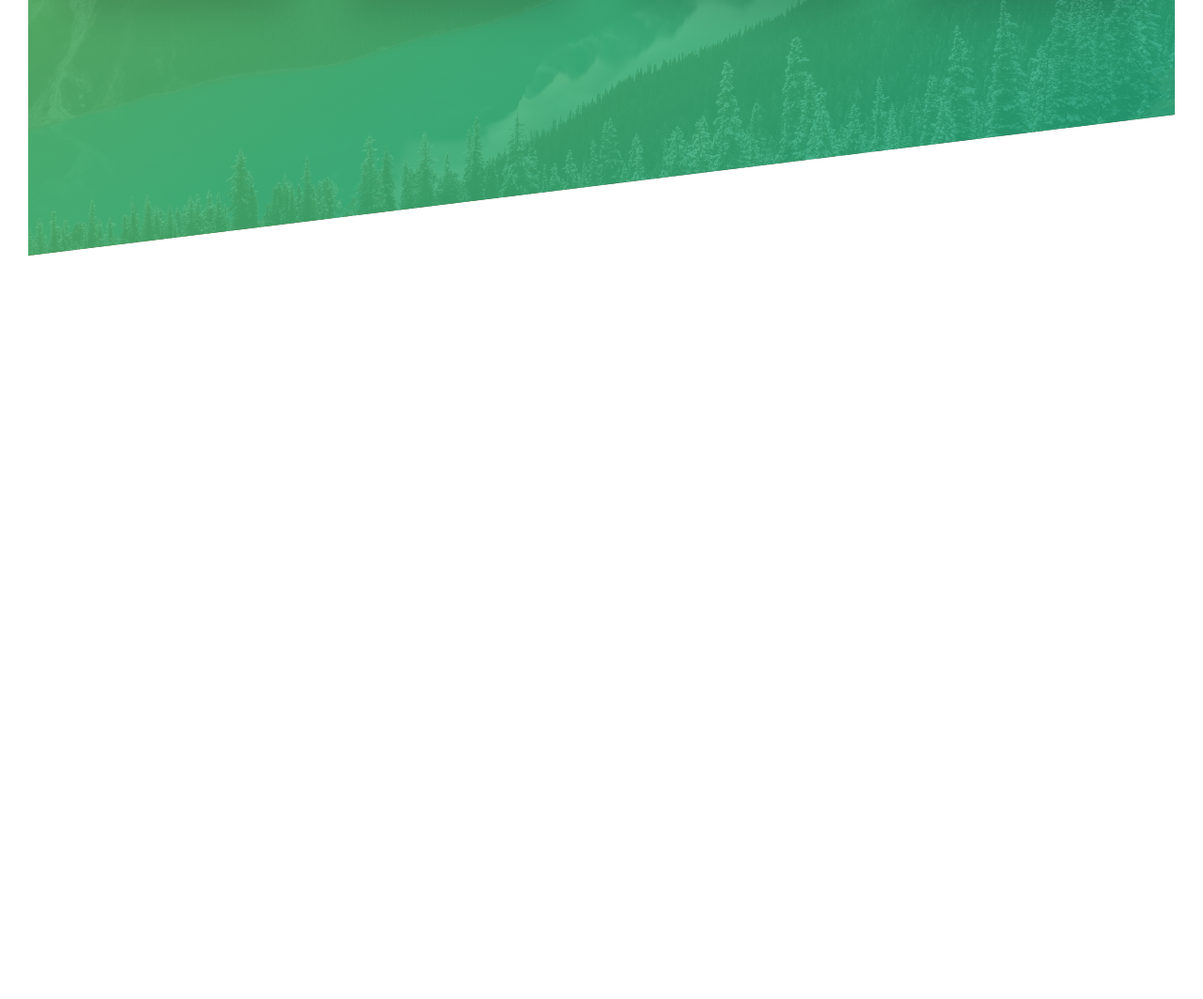
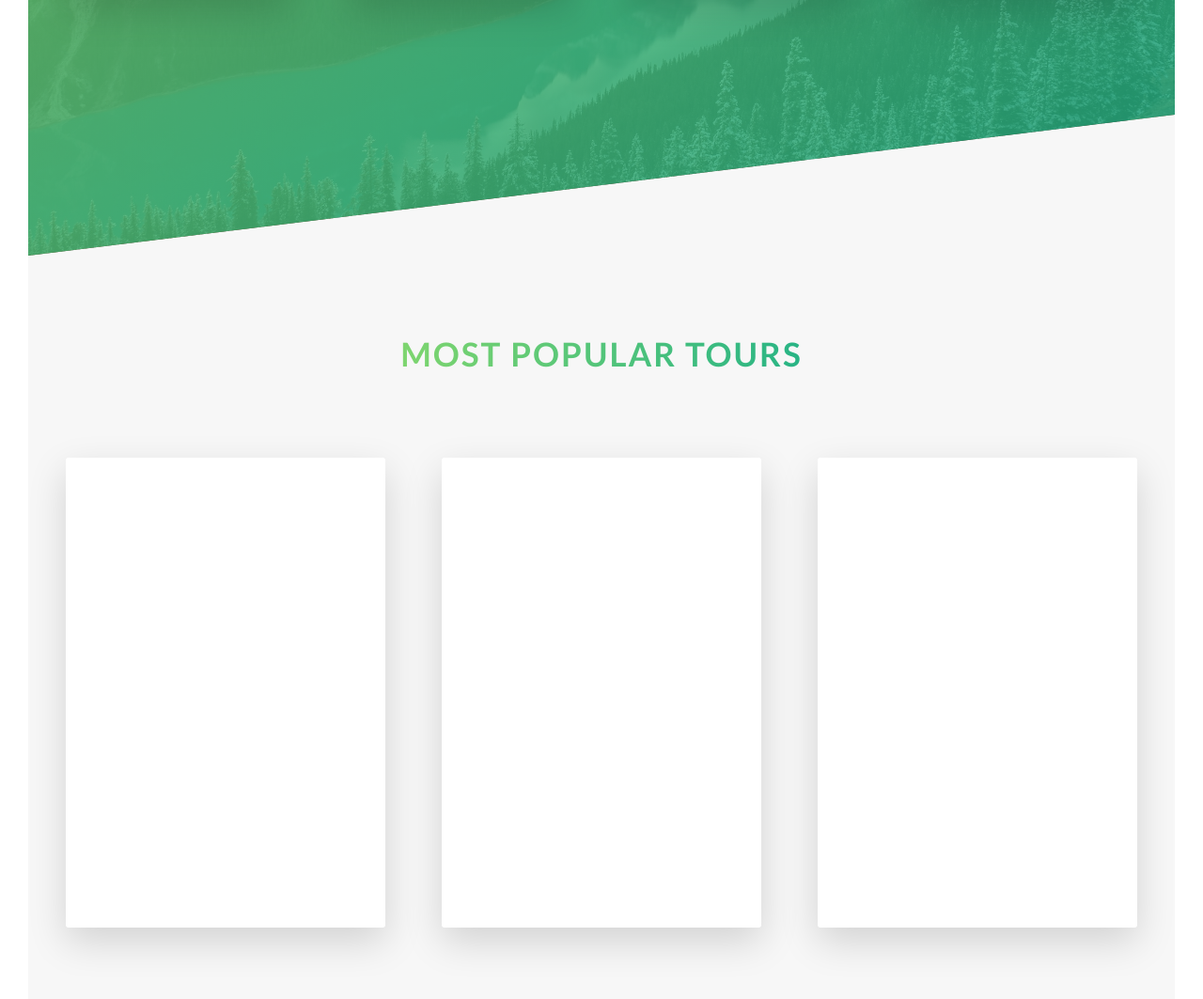
Before and after one commit to KamuiShiroPL/Natours, a website: page index.html in a window 1280 px wide. Shown: the part 1998-3061 px from the top of the page at 94% size. Before the commit the page ends 2270 px from the top, so only its background shows below. Drawn offline with Linux system fonts and the light colour scheme.

```diff
--- a/index.html
+++ b/index.html
@@ -100,6 +100,47 @@
                     </div>
 
                 </div>
+
+            </section>
+
+            <section class="section-tours">
+                <div class="u-center-text u-margin-bottom-big">
+                    <h2 class="heading-secondary">
+                        Most popular tours
+                    </h2>
+                </div>
+                <div class="row">
+                    <div class="col-1-of-3">
+                        <div class="card">
+                            <div class="card__side card__side--front">
+                                Front
+                            </div>
+                            <div class="card__side card__side--back card__side--back-1 ">
+                                Back
+                            </div>
+                        </div>
+                    </div>
+                    <div class="col-1-of-3">
+                        <div class="card">
+                            <div class="card__side card__side--front">
+                                Front
+                            </div>
+                            <div class="card__side card__side--back card__side--back-2 ">
+                                Back
+                            </div>
+                        </div>
+                    </div>
+                    <div class="col-1-of-3">
+                        <div class="card">
+                            <div class="card__side card__side--front">
+                                Front
+                            </div>
+                            <div class="card__side card__side--back card__side--back-3 ">
+                                Back
+                            </div>
+                        </div>
+                    </div>
+                </div>
             </section>
         </main>
         <!--
--- a/sass/abstracts/_variables.scss
+++ b/sass/abstracts/_variables.scss
@@ -2,6 +2,12 @@
 $color-primary: #55c57a;
 $color-primary-light: #7ed56f;
 $color-primary-dark: #28b485;
+
+$color-secondary-light: #ffb900;
+$color-secondary-dark: #ff7730;
+
+$color-tertiary-light: #2998ff;
+$color-tertiary-dark: #5643fa;
 
 $color-grey-light-1: #f7f7f7;
 
--- /dev/null
+++ b/sass/components/_card.scss
@@ -0,0 +1,48 @@
+.card {
+    perspective: 150rem;
+    -moz-perspective: 150rem;
+    position: relative;
+    height: 50rem;
+
+    &__side {
+        color: #fff;
+        font-size: 2rem;
+
+        height: 50rem;
+        transition: all .8s ease;
+        position: absolute;
+        top: 0;
+        left: 0;
+        width: 100%;
+        backface-visibility: hidden;
+        border-radius: 3px;
+        box-shadow: 0 1.5rem 4rem rgba($color-black, .15);
+
+        &--front {
+            background-color: $color-white;
+        }
+
+        &--back {
+            background-color: green;
+            transform: rotateY(180deg);
+
+            &-1 {
+                background-image: linear-gradient(to right bottom, $color-secondary-light, $color-secondary-dark);
+            }
+            &-2 {
+                background-image: linear-gradient(to right bottom, $color-primary-light, $color-primary-dark);
+            }
+            &-3 {
+                background-image: linear-gradient(to right bottom, $color-tertiary-light, $color-tertiary-dark);
+            }
+        }
+    }
+
+    &:hover &__side--front {
+        transform: rotateY(180deg);
+    }
+
+    &:hover &__side--back {
+        transform: rotateY(0deg);
+    }
+}
--- a/sass/main.scss
+++ b/sass/main.scss
@@ -8,6 +8,7 @@
 @import "base/utilities";
 
 @import "components/button";
+@import "components/card";
 @import "components/composition";
 @import "components/feature-box";
 
--- a/sass/pages/_home.scss
+++ b/sass/pages/_home.scss
@@ -19,3 +19,9 @@
         transform: skewY(7deg);
     }
 }
+
+.section-tours {
+    background-color: $color-grey-light-1;
+    padding: 25rem 0 50rem 0;
+    margin-top: -10rem;
+}
```
Also changed, not shown: css/style.css, 1 other file.
